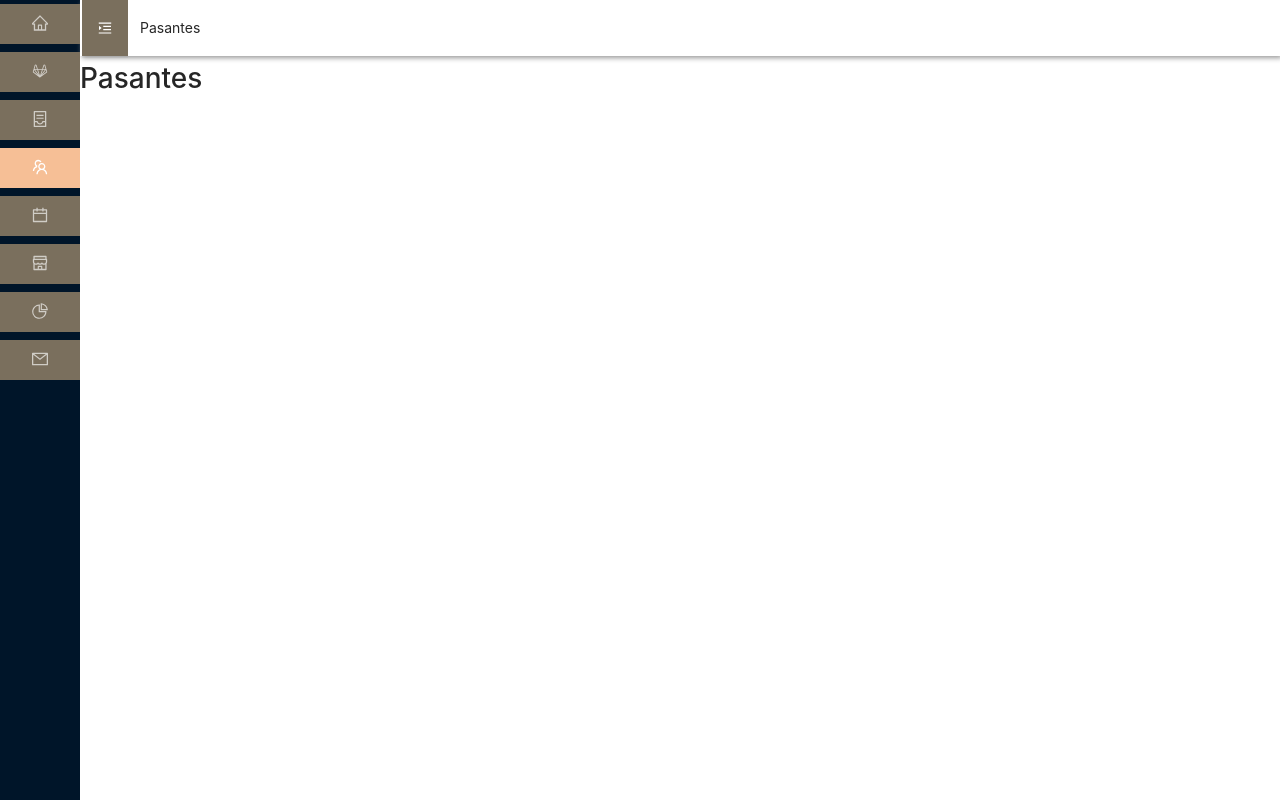
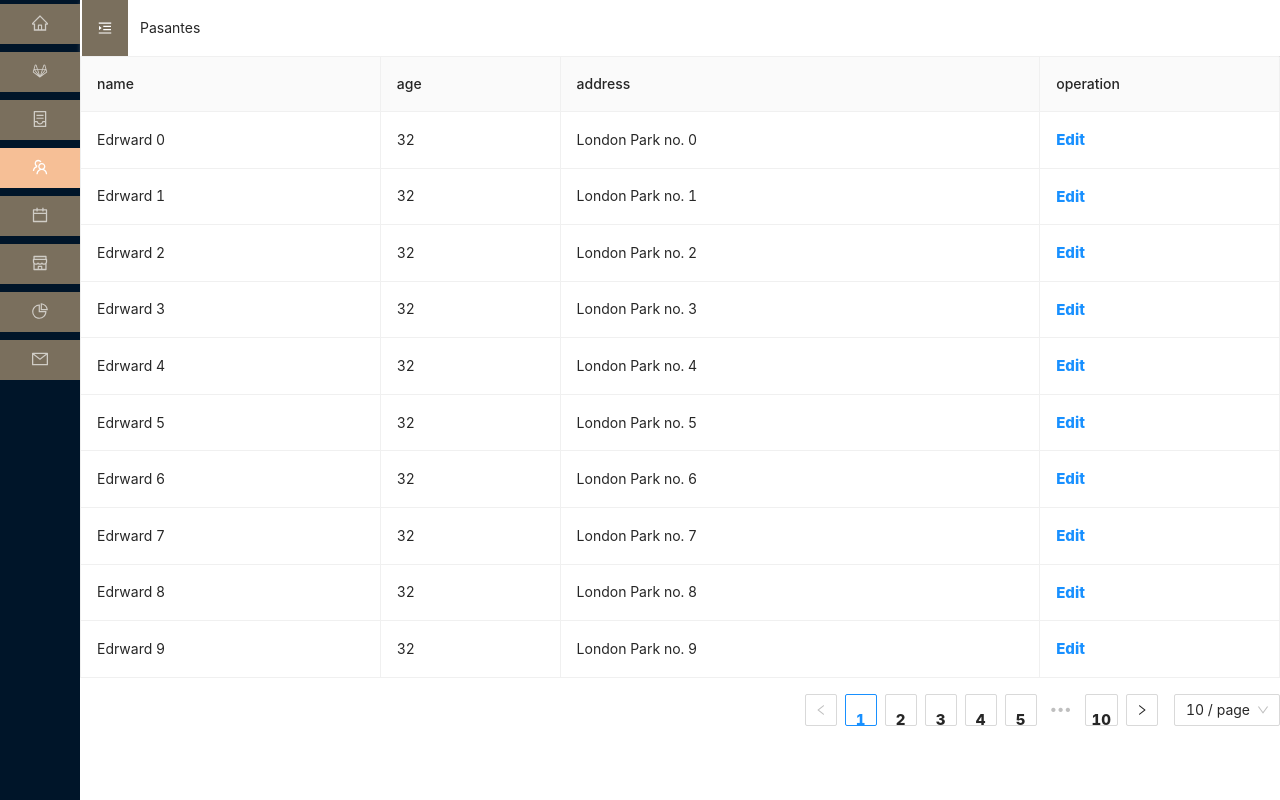
Before and after one commit to tatianadelsoglio/caniles-frontend, a React (Create React App) app: page /admin in a window 1280 px wide. Both pictures are taken after a click on the item "Pasantes". Built offline with nearby package versions, Linux system fonts and the light colour scheme.

Commit message:
implementacion de tabla pasantes

```diff
--- a/src/components/ui/main/pasante/Pasantes.css
+++ b/src/components/ui/main/pasante/Pasantes.css
@@ -1 +1,7 @@
 @import "antd/dist/antd.css";
+
+.editable-row .ant-form-item-explain {
+    position: absolute;
+    top: 100%;
+    font-size: 12px;
+  }
--- a/src/components/ui/main/pasante/Pasantes.jsx
+++ b/src/components/ui/main/pasante/Pasantes.jsx
@@ -1,13 +1,176 @@
 import "./Pasantes.css";
+import React, { useState } from "react";
+import { Form, Input, InputNumber, Popconfirm, Table, Typography } from "antd";
 
-import React from 'react';
+const originData = [];
+
+for (let i = 0; i < 100; i++) {
+  originData.push({
+    key: i.toString(),
+    name: `Edrward ${i}`,
+    age: 32,
+    address: `London Park no. ${i}`,
+  });
+}
+
+const EditableCell = ({
+  editing,
+  dataIndex,
+  title,
+  inputType,
+  record,
+  index,
+  children,
+  ...restProps
+}) => {
+  const inputNode = inputType === "number" ? <InputNumber /> : <Input />;
+  return (
+    <td {...restProps}>
+      {editing ? (
+        <Form.Item
+          name={dataIndex}
+          style={{
+            margin: 0,
+          }}
+          rules={[
+            {
+              required: true,
+              message: `Please Input ${title}!`,
+            },
+          ]}
+        >
+          {inputNode}
+        </Form.Item>
+      ) : (
+        children
+      )}
+    </td>
+  );
+};
 
 const Pasantes = () => {
-    return (
-        <div>
-            <h1>Pasantes</h1>
-        </div>
-    );
+  const [form] = Form.useForm();
+  const [data, setData] = useState(originData);
+  const [editingKey, setEditingKey] = useState("");
+
+  const isEditing = (record) => record.key === editingKey;
+
+  const edit = (record) => {
+    form.setFieldsValue({
+      name: "",
+      age: "",
+      address: "",
+      ...record,
+    });
+    setEditingKey(record.key);
+  };
+  const cancel = () => {
+    setEditingKey("");
+  };
+
+  const save = async (key) => {
+    try {
+      const row = await form.validateFields();
+      const newData = [...data];
+      const index = newData.findIndex((item) => key === item.key);
+
+      if (index > -1) {
+        const item = newData[index];
+        newData.splice(index, 1, { ...item, ...row });
+        setData(newData);
+        setEditingKey("");
+      } else {
+        newData.push(row);
+        setData(newData);
+        setEditingKey("");
+      }
+    } catch (errInfo) {
+      console.log("Validate Failed:", errInfo);
+    }
+  };
+  const columns = [
+    {
+      title: "name",
+      dataIndex: "name",
+      width: "25%",
+      editable: true,
+    },
+    {
+      title: "age",
+      dataIndex: "age",
+      width: "15%",
+      editable: true,
+    },
+    {
+      title: "address",
+      dataIndex: "address",
+      width: "40%",
+      editable: true,
+    },
+    {
+      title: "operation",
+      dataIndex: "operation",
+      render: (_, record) => {
+        const editable = isEditing(record);
+        return editable ? (
+          <span>
+            <Typography.Link
+              onClick={() => save(record.key)}
+              style={{
+                marginRight: 8,
+              }}
+            >
+              Save
+            </Typography.Link>
+            <Popconfirm title="Sure to cancel?" onConfirm={cancel}>
+              <a>Cancel</a>
+            </Popconfirm>
+          </span>
+        ) : (
+          <Typography.Link
+            disabled={editingKey !== ""}
+            onClick={() => edit(record)}
+          >
+            Edit
+          </Typography.Link>
+        );
+      },
+    },
+  ];
+  const mergedColumns = columns.map((col) => {
+    if (!col.editable) {
+      return col;
+    }
+
+    return {
+      ...col,
+      onCell: (record) => ({
+        record,
+        inputType: col.dataIndex === "age" ? "number" : "text",
+        dataIndex: col.dataIndex,
+        title: col.title,
+        editing: isEditing(record),
+      }),
+    };
+  });
+  return (
+    <Form form={form} component={false}>
+      <Table
+        components={{
+          body: {
+            cell: EditableCell,
+          },
+        }}
+        bordered
+        dataSource={data}
+        columns={mergedColumns}
+        rowClassName="editable-row"
+        pagination={{
+          onChange: cancel,
+        }}
+      />
+    </Form>
+  );
 };
 
 export default Pasantes;
```
